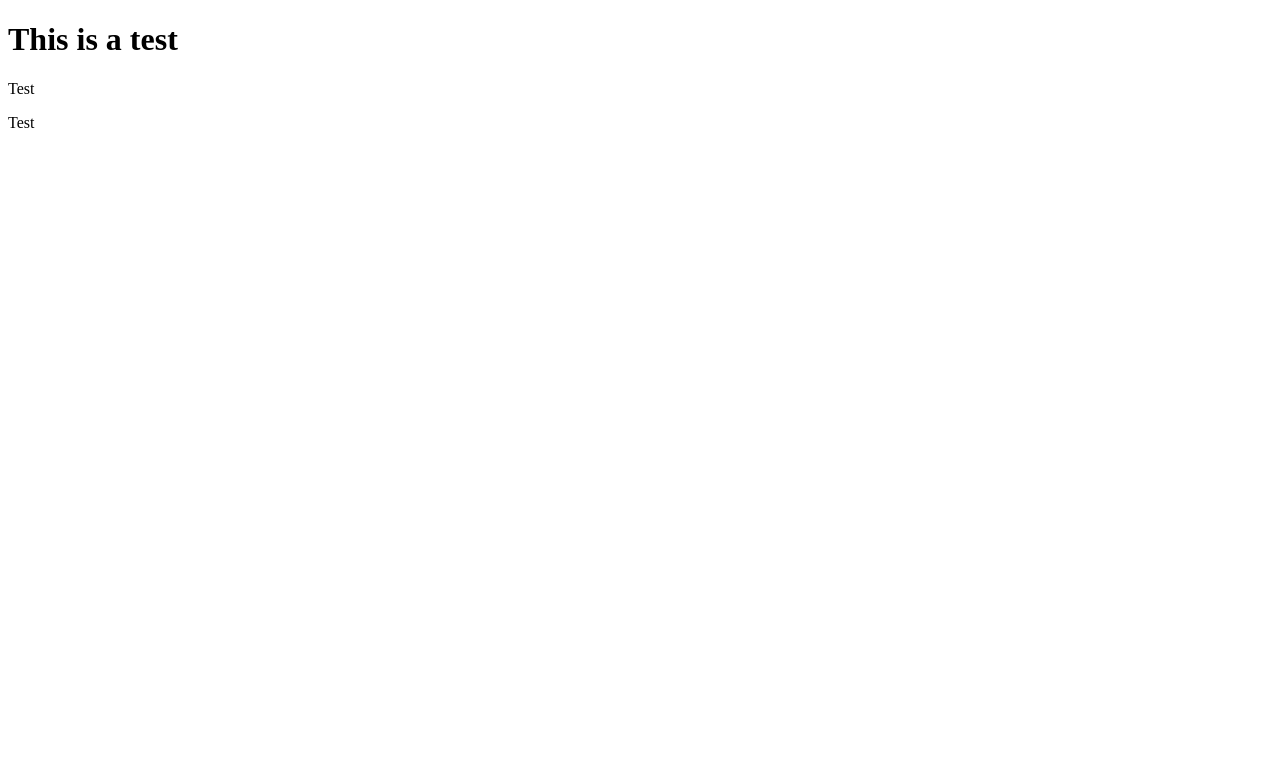
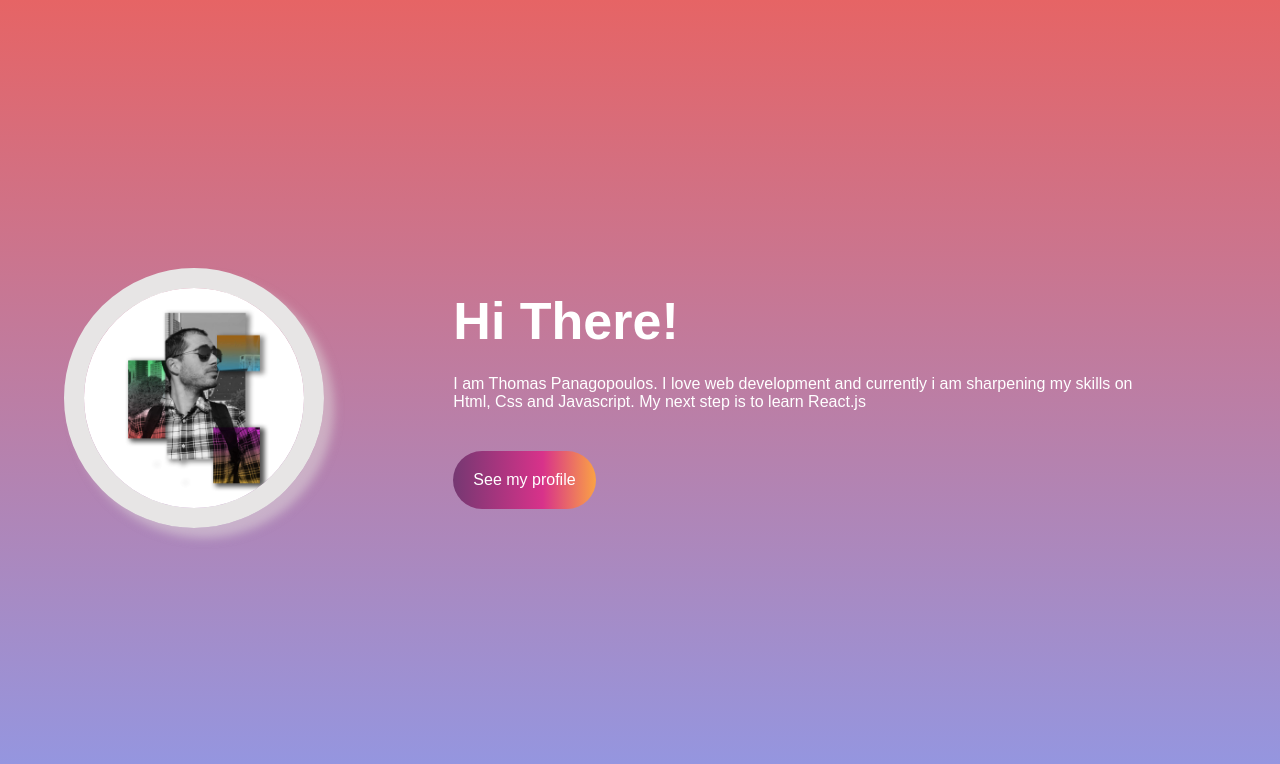
Before and after one commit to Tompan87/Tompan87.github.io, a plain HTML site: page index.html in a window 1280 px wide. Drawn offline with Linux system fonts and the light colour scheme.

Commit message:
update on the profile

```diff
--- a/index.html
+++ b/index.html
@@ -3,12 +3,42 @@
 <head>
     <meta charset="UTF-8">
     <meta name="viewport" content="width=device-width, initial-scale=1.0">
-    <title>Document</title>
+    <title>Profile</title>
+    <link rel="preconnect" href="https://fonts.gstatic.com">
+<link href="https://fonts.googleapis.com/css2?family=Noto+Sans&display=swap" rel="stylesheet">
+<link rel="stylesheet" href="style.css">
 </head>
 <body>
-    <h1>This is a test</h1>
-    <p>Test</p>
-    <p>Test</p>
+
+    <div id="container">
+      <header></header>
+      <main>
+      <div class="main--img">
+          <img src="./images/Profile.jpg" alt="" />
+
+      </div>
+
+      <div class="info">
+        <h1 class="headline">Hi There!</h1>
+        <p class="description">I am Thomas Panagopoulos. I love web development and currently i am sharpening my skills on Html, Css and Javascript. My next step is to learn React.js </p>
+        <div class="buttons">
+        <a href="https://www.linkedin.com/in/thomas-panagopoulos-msc-469b704a/" class="button">See my profile</a>
+
+      </div>
+
+
+    </div>
+
+    </main>
+
+     <footer></footer>
+
+
+
+     </div>
+
+
+
 
 </body>
 </html>
--- /dev/null
+++ b/style.css
@@ -0,0 +1,109 @@
+*{
+  box-sizing: border-box;
+
+
+}
+
+body{
+  font-family: "Poppins", sans-serif;
+  padding: 0;
+  margin: 0;
+  background: linear-gradient(#e66465, #9198e5);
+
+
+}
+
+p{
+  max-width: 700px;
+  color: white;
+}
+
+
+#container{
+
+  max-width: 1200px;
+  padding: 24px;
+  margin: 0 auto;
+
+  display: grid;
+  grid-template-rows: auto 1fr auto;
+  height: 100vh;
+
+}
+
+main{
+  display: flex;
+  align-items: center; /* align items in the center of main*/
+
+}
+
+.info{
+  flex: 1;
+  margin-top: 40px;
+  margin-bottom: 40px;
+}
+
+.headline{
+  color: white;
+  font-size: 52px;
+margin: 0;
+padding: 0;
+
+}
+
+.description{
+
+  margin: 0;
+  padding: 0;
+  margin-top: 24px;
+  margin-bottom: 40px;
+
+}
+
+
+.main--img img{
+
+  width: 260px;
+  height: 260px;
+  border-radius: 50%;
+  border: 20px solid rgb(231, 229, 229);
+  box-shadow: 10px 10px 10px  rgba(228, 221, 221, 0.5);
+
+}
+
+.main--img{
+  flex: 1;
+
+}
+
+.info{
+  flex: 2;
+  margin: 1em;
+  display: flex;
+  flex-direction: column;
+
+}
+
+
+  .buttons{
+    display: flex;
+    flex-direction: row;
+
+
+
+  }
+
+
+
+  .button{
+    border: none;
+    background: linear-gradient(270deg, #faa245,#d8328a 37.25%, #753872 100%);
+    color: white;
+    text-align: center;
+    text-decoration: none;
+    border-radius: 2rem;
+    cursor: pointer;
+    padding: 20px;
+
+
+  }
```
Also changed, not shown: images/Profile.jpg (added).
